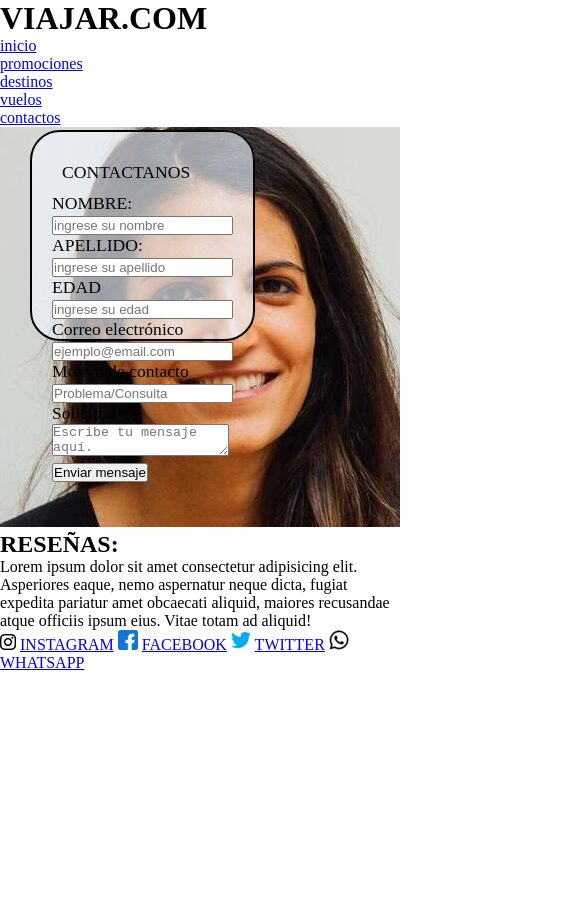
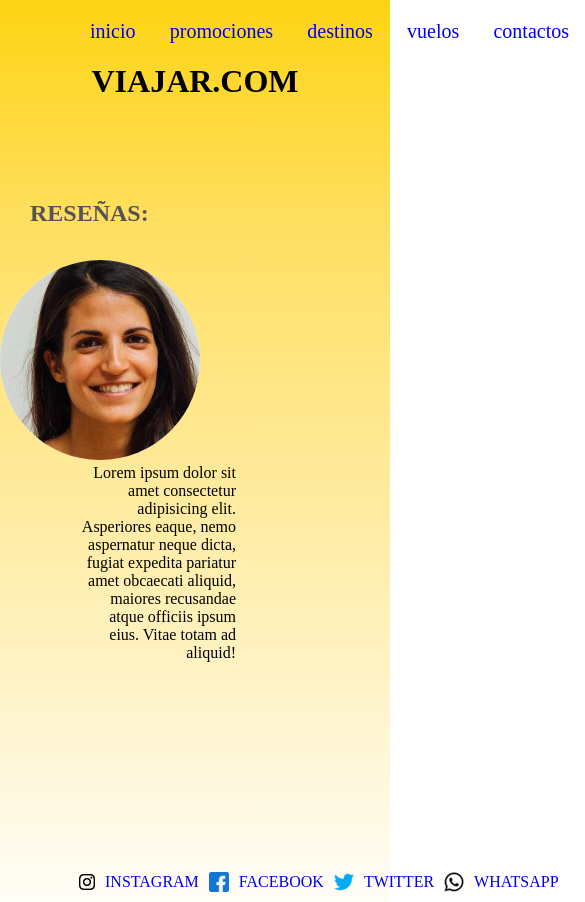
Before and after one commit to Alan-Mansilla/PROYECTO-FINAL.IO, a website: page pages/contactos.html in a window 390 px wide. Shown: the top 902 px of the page, 585 px wide, since content can reach past the window. Before the commit the page ends 844 px from the top, so only its background shows below. Drawn offline with Linux system fonts and the light colour scheme.

Commit message:
haciendo responsive con sass

```diff
--- a/css/style-original.css
+++ b/css/style-original.css
@@ -566,8 +566,7 @@ a{
 
 
 .bodyclass5{
-    background-size: cover;
-    background-image: url(../assets/img/fondo-contactos.jpg);
+    background-image: linear-gradient(to bottom, #fdd413, #ffdf61, #ffe995, #fff3c6, #fffdf7);
 }
 
 .hdmcontactos {
--- a/pages/contactos.html
+++ b/pages/contactos.html
@@ -7,14 +7,10 @@
     <title>CONTACTOS</title>
     <link rel="stylesheet" href="../css/style.css">
 </head>
-<body>
-    <body class="bodyclass5">
+<body class="bodyclass5">
         <header  class="hdmcontactos">
-            <div>
-                <h1>VIAJAR.COM</h1>
-            </div>
-            <nav>
-                <ul class="contactos5">
+            <nav class="contactos5">
+                <ul>
                     <li><a href="../index.html">inicio</a></li>
                     <li><a href="promociones.html">promociones</a></li>
                     <li><a href="destinos.htm">destinos</a></li>
@@ -23,7 +19,10 @@
         </ul>
         </nav>
         </header>
-        <main>
+        <main class="h1contactos">
+            <div>
+                <h1>VIAJAR.COM</h1>
+            </div>
             <fieldset class="botonvuelos">
                 <div class="form">
                 <legend>CONTACTANOS</legend>
@@ -58,7 +57,7 @@
         </div>
         </main>
         <footer class="pie5">
-            <div>
+            <div class="iconosh5">
                 <img src="../assets/img/logotipo-de-instagram.png" alt="">
                 <a href="https://www.instagram.com/">INSTAGRAM</a>
                 <img src="../assets/img/facebook (1).png" alt="">
--- a/scss/layout/_body.scss
+++ b/scss/layout/_body.scss
@@ -22,3 +22,9 @@
     background-image:linear-gradient(to right, #1db4f6, #27c3f6, #43d1f5, #61dff2, #80ebf0);
     position: relative;
 }
+
+/*empieza el ultimo html*/
+    .bodyclass5{
+        background-repeat: no-repeat;
+        background-image: linear-gradient(to bottom, #fdd413, #ffdf61, #ffe995, #fff3c6, #fffdf7);
+    }
--- /dev/null
+++ b/scss/layout/_media-tablet.scss
@@ -0,0 +1,18 @@
+@media (max-width: 768px){
+    .fondinde{
+        img{
+        width: 100%;
+    }
+}
+.item1{
+    h3{
+        font-size: 100%;
+    }
+}
+.lorem{
+    font-size: 100%;
+}
+img{
+    width: 25%;
+}
+}
--- a/scss/layout/footer.scss
+++ b/scss/layout/footer.scss
@@ -54,3 +54,10 @@
 .divvvuelos{
     @extend .fopromo;
 }
+
+.pie5{
+    @extend .foterclass;
+}
+.iconosh5{
+    @extend .fopromo;
+}
--- a/scss/layout/header.scss
+++ b/scss/layout/header.scss
@@ -52,3 +52,11 @@
 .vuelos{
     @extend .navbar;
 }
+
+/*empieza el ultimo html*/
+.hdmcontactos{
+    @extend .mobile;
+}
+.contactos5{
+    @extend .navbar;
+}
--- a/scss/layout/main.scss
+++ b/scss/layout/main.scss
@@ -153,3 +153,51 @@ fieldset{
         padding: 10px;
     }
 }
+
+/*empieza el ultimo html*/
+
+.h1contactos{
+    h1{
+        position: relative;
+        text-align: center;
+    }
+}
+
+.botonvuelos{
+    border-radius: 10px;
+    background-color: #a5a39f73;
+    width: 500px;
+    height:300px;
+    position: relative;
+    left: 700px;
+    top: 30px;
+}
+.form{
+    margin-top: -5%;
+    padding:5px ;
+}
+
+.resenas{
+    img{
+    position: relative;
+    top: -200px;
+    background-color: azure;
+    width: 200px;
+    height: 200px;
+    border-radius:100px ;}
+    h2{
+        color: rgb(84, 84, 85);
+        top: 200px;
+        position: absolute;
+        left: 30px;
+    }
+    p{
+
+        position: relative;
+        text-align:right;
+        width: 40%;
+        bottom: 200px;
+        left: 80px;
+    }
+
+}
--- a/scss/style.scss
+++ b/scss/style.scss
@@ -1,7 +1,9 @@
 @import "./base/reset";
 @import "./base/typo";
 @import "./utilities/mixins";
-@import"./layout/body";
+@import "./layout/body";
 @import "./layout/header.scss";
-@import"./layout/main.scss";
-@import"./layout/footer.scss";
+@import "./layout/main.scss";
+@import "./layout/footer.scss";
+@import "./layout/media-tablet";
+@import "./layout/media-mobile";
```
Also changed, not shown: css/style.css, scss/layout/_media-mobile.scss (added), 1 other file.
